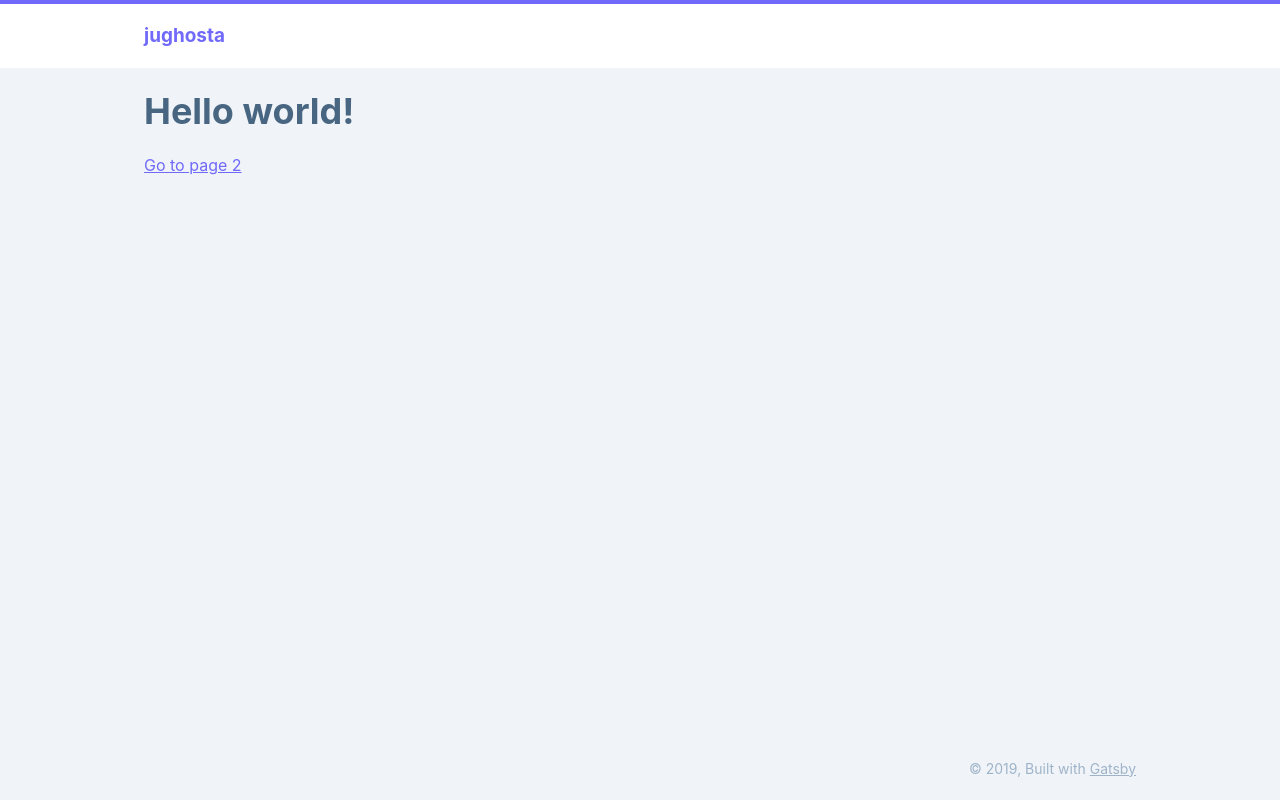
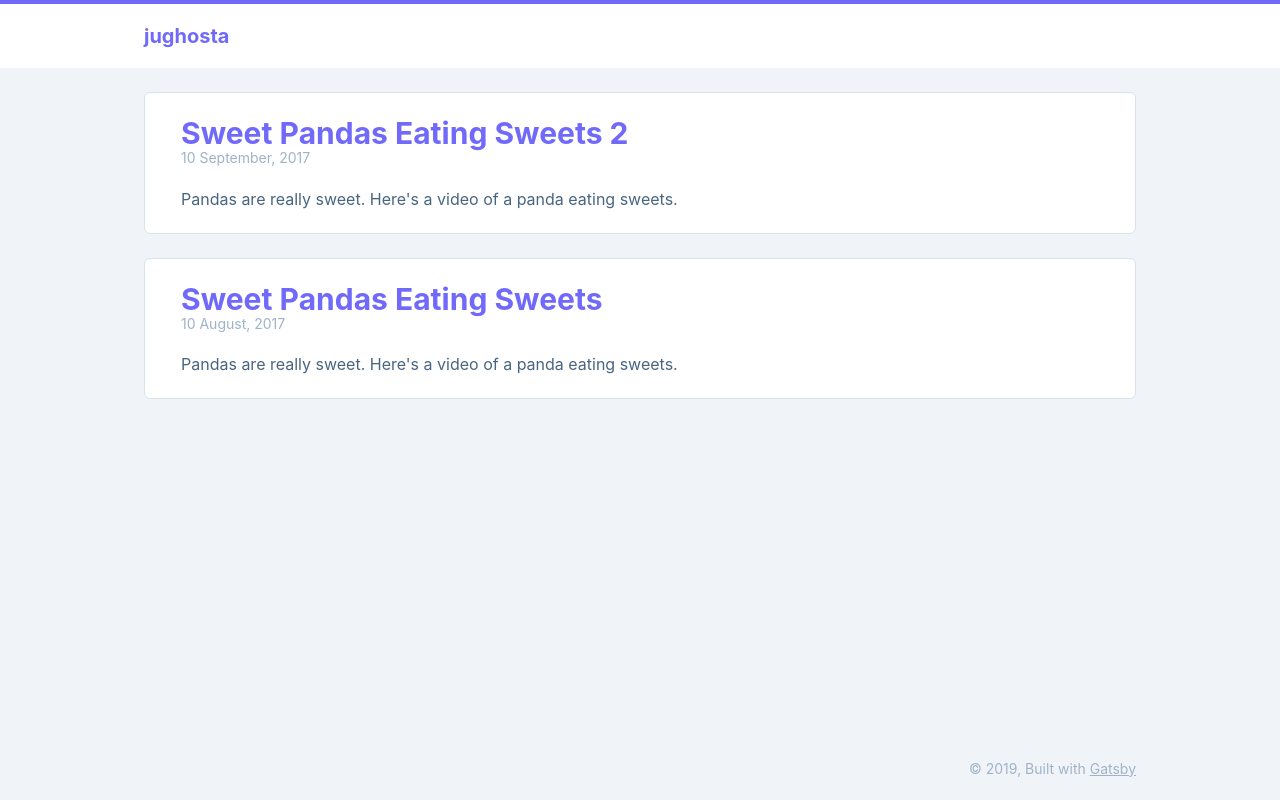
Before and after one commit to jughosta/blog, a Gatsby site: page / in a window 1280 px wide. Built offline with nearby package versions, Linux system fonts and the light colour scheme; Gatsby itself is replaced by a stand-in of ours.

Commit message:
Introduce new pages

```diff
--- a/gatsby-config.js
+++ b/gatsby-config.js
@@ -1,4 +1,4 @@
-var palette = require('./palette');
+const palette = require('./palette');
 
 module.exports = {
   siteMetadata: {
@@ -22,9 +22,10 @@ module.exports = {
       resolve: `gatsby-source-filesystem`,
       options: {
         name: `images`,
-        path: `${__dirname}/src/images`,
+        path: `${__dirname}/src`,
       },
     },
+    `gatsby-transformer-remark`,
     `gatsby-transformer-sharp`,
     `gatsby-plugin-sharp`,
     {
--- a/gatsby-node.js
+++ b/gatsby-node.js
@@ -5,3 +5,49 @@
  */
 
 // You can delete this file if you're not using it
+
+const path = require('path');
+const { createFilePath } = require('gatsby-source-filesystem');
+
+exports.onCreateNode = ({ node, getNode, actions }) => {
+  const { createNodeField } = actions;
+  if (node.internal.type === 'MarkdownRemark') {
+    const slug = createFilePath({ node, getNode, basePath: 'pages' });
+    createNodeField({
+      node,
+      name: 'slug',
+      value: slug
+    });
+  }
+};
+
+exports.createPages = ({ graphql, actions }) => {
+  const { createPage } = actions;
+  return graphql(`
+    {
+      allMarkdownRemark {
+        edges {
+          node {
+            fields {
+              slug
+            }
+          }
+        }
+      }
+    }
+  `).then(result => {
+    result.data.allMarkdownRemark.edges.forEach(({ node }) => {
+      createPage({
+        path: node.fields.slug,
+        component: path.resolve('./src/components/blog-post.js'),
+        context: {
+          // Data passed to context is available
+          // in page queries as GraphQL variables.
+          slug: node.fields.slug
+        },
+      });
+
+      console.log(node.fields.slug);
+    });
+  });
+};
--- a/package.json
+++ b/package.json
@@ -11,12 +11,12 @@
     "gatsby-plugin-react-helmet": "^3.0.6",
     "gatsby-plugin-sharp": "^2.0.20",
     "gatsby-source-filesystem": "^2.0.20",
+    "gatsby-transformer-remark": "^2.2.5",
     "gatsby-transformer-sharp": "^2.1.13",
     "prop-types": "^15.7.2",
     "react": "^16.8.2",
     "react-dom": "^16.8.2",
-    "react-helmet": "^5.2.0",
-    "sharp": "^0.21.3"
+    "react-helmet": "^5.2.0"
   },
   "keywords": [
     "gatsby",
--- /dev/null
+++ b/src/components/blog-preview.js
@@ -0,0 +1,41 @@
+import React from 'react';
+import { Link } from "gatsby";
+
+const BlogPreview = ({ node, theme }) => (
+  <section
+    style={{
+      border: `1px solid ${theme.borderColor}`,
+      borderRadius: '6px',
+      padding: '1.5rem 2.25rem',
+      background: theme.cardBackgroundColor,
+      marginBottom: '1.5rem'
+    }}
+  >
+    <div style={{
+      marginBottom: '1rem'
+    }}>
+      <h2>
+        <Link
+          to={node.fields.slug}
+          style={{
+            textDecoration: 'none'
+          }}
+        >
+          {node.frontmatter.title}
+        </Link>
+        <div
+          style={{
+            color: theme.textColorLight,
+            fontSize: '0.875rem',
+            fontWeight: 'normal'
+          }}
+        >
+          {node.frontmatter.date}
+        </div>
+      </h2>
+    </div>
+    <p>{node.excerpt}</p>
+  </section>
+);
+
+export default BlogPreview;
--- a/src/components/footer.js
+++ b/src/components/footer.js
@@ -4,7 +4,7 @@ import { StaticQuery, graphql } from 'gatsby';
 const Footer = () => (
   <StaticQuery
     query={graphql`
-      query FooterQuery {
+      query {
         site {
           siteMetadata {
             theme {
--- a/src/components/header.js
+++ b/src/components/header.js
@@ -5,7 +5,7 @@ import { StaticQuery, graphql } from 'gatsby';
 const Header = () => (
   <StaticQuery
     query={graphql`
-      query HeaderQuery {
+      query {
         site {
           siteMetadata {
             title,
@@ -35,7 +35,11 @@ const Header = () => (
             height: '4rem'
           }}
         >
-          <h2 style={{ margin: 0 }}>
+          <div style={{
+            margin: 0,
+            fontSize: '1.25rem',
+            fontWeight: 'bold'
+          }}>
             <Link
               to="/"
               style={{
@@ -45,7 +49,7 @@ const Header = () => (
             >
               {title}
             </Link>
-          </h2>
+          </div>
         </div>
       </header>
     )}
--- a/src/components/layout.css
+++ b/src/components/layout.css
@@ -125,7 +125,7 @@ h2 {
   color: inherit;
   font-weight: bold;
   text-rendering: optimizeLegibility;
-  font-size: 1.185rem;
+  font-size: 1.875rem;
   line-height: 1.1;
 }
 p {
--- a/src/components/layout.js
+++ b/src/components/layout.js
@@ -9,7 +9,7 @@ import './layout.css';
 const Layout = ({ children }) => (
   <StaticQuery
     query={graphql`
-      query LayoutQuery {
+      query {
         site {
           siteMetadata {
             theme {
@@ -19,7 +19,7 @@ const Layout = ({ children }) => (
         }
       }
     `}
-    render={({ site: { siteMetadata: { theme }}}) => (
+    render={({ site: { siteMetadata: { theme }} }) => (
       <React.Fragment>
         <Header />
         <div
--- /dev/null
+++ b/src/pages/articles/panda.md
@@ -0,0 +1,8 @@
+---
+title: 'Sweet Pandas Eating Sweets'
+date: '2017-08-10'
+---
+
+Pandas are really sweet.
+
+Here's a video of a panda eating sweets.
--- /dev/null
+++ b/src/pages/articles/panda2.md
@@ -0,0 +1,8 @@
+---
+title: 'Sweet Pandas Eating Sweets 2'
+date: '2017-09-10'
+---
+
+Pandas are really sweet.
+
+Here's a video of a panda eating sweets.
--- a/src/pages/index.js
+++ b/src/pages/index.js
@@ -1,15 +1,68 @@
 import React from 'react';
-import { Link } from 'gatsby';
+import { StaticQuery, graphql } from 'gatsby';
 
 import Layout from '../components/layout';
 import SEO from '../components/seo';
+import BlogPreview from '../components/blog-preview';
 
 const IndexPage = () => (
-  <Layout>
-    <SEO title="Home" keywords={[`web`, `frontend`, `react`]} />
-    <h1>Hello world!</h1>
-    <Link to="/page-2/">Go to page 2</Link>
-  </Layout>
+  <StaticQuery
+    query={graphql`
+      query {
+        site {
+          siteMetadata {
+            theme {
+              textColor,
+              textColorLight,
+              borderColor,
+              cardBackgroundColor
+            }
+          }
+        }
+        allMarkdownRemark(sort: { fields: [frontmatter___date], order: DESC }) {
+          edges {
+            node {
+              id
+              fields {
+                slug
+              }
+              frontmatter {
+                title
+                date(formatString: "DD MMMM, YYYY")
+              }
+              excerpt
+            }
+          }
+        }
+      }
+    `}
+    render={({ allMarkdownRemark: { edges }, site: { siteMetadata: { theme }} }) => (
+      <Layout>
+        <SEO title="Home" keywords={['web', 'frontend', 'react', 'react-native', 'javascript', 'es6', 'css', 'flutter']} />
+        <ul style={{
+          margin: 0,
+          padding: 0,
+          listStyle: 'none'
+        }}>
+          {
+            edges.map(({ node }) => (
+              <li
+                key={node.id}
+                style={{
+                  display: 'block'
+                }}
+              >
+                <BlogPreview
+                  node={node}
+                  theme={theme}
+                />
+              </li>
+            ))
+          }
+        </ul>
+      </Layout>
+    )}
+  />
 );
 
 export default IndexPage;
```
Also changed, not shown: src/components/blog-post.js (added, +59 -0 lines), 2 other files.
